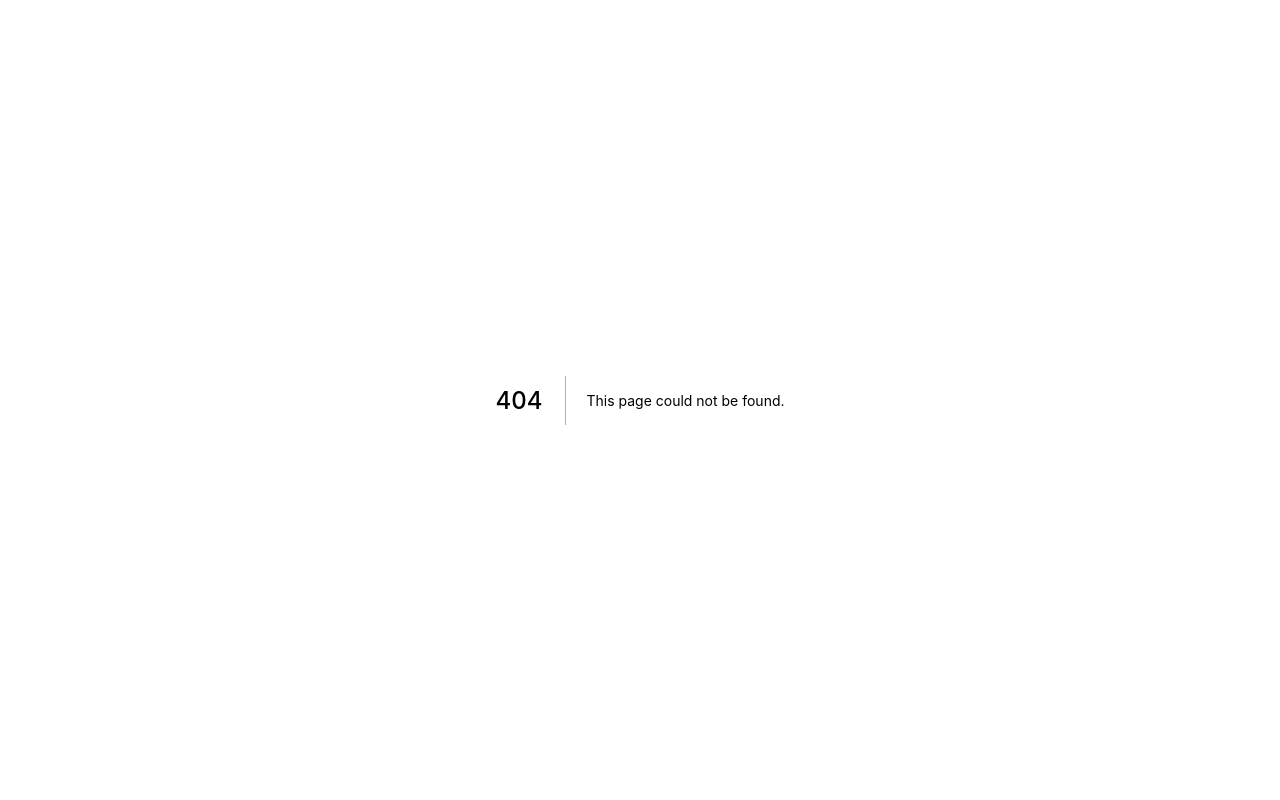
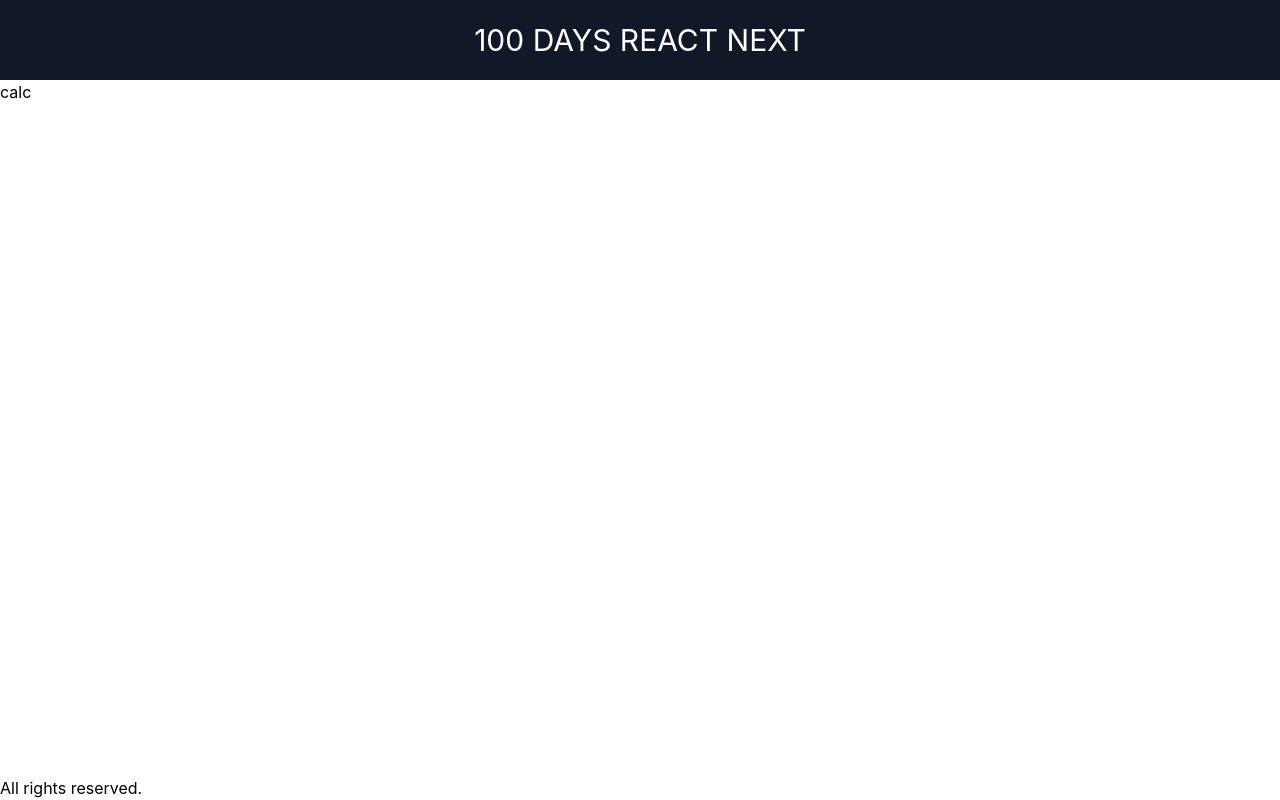
Before and after one commit to ichikareman2/study-reactjs-nextjs, a Next.js app: page /calculator in a window 1280 px wide. Before the commit this address had no page. Built offline with nearby package versions, Linux system fonts and the light colour scheme.

Commit message:
Calculator
* update readme
* rename checklist page
* calculator page init
* calculator component init

```diff
--- /dev/null
+++ b/components/calculator/calculator.tsx
@@ -0,0 +1,5 @@
+export default function Calculator() {
+  return (
+    <div>calc</div>
+  )
+}
--- /dev/null
+++ b/pages/calculator/index.tsx
@@ -0,0 +1,11 @@
+import Layout from '../../components/Layout';
+import Calculator from '../../components/calculator/calculator'
+export default function CalculatorPage() {
+  return (
+    <Layout>
+      <div className="container mx-auto">
+        <Calculator />
+      </div>
+    </Layout>
+  )
+}
--- a/pages/checklist/index.tsx
+++ b/pages/checklist/index.tsx
@@ -1,11 +1,11 @@
 import Checklist from '../../components/checklist/checklist'
 import Layout from '../../components/Layout'
 
-export default function Checlist() {
+export default function ChecklistPage() {
   return (
     <Layout>
       <div className="container mx-auto">
-        <Checklist></Checklist>
+        <Checklist />
       </div>
     </Layout>
   )
```
Also changed, not shown: 1 other file (tests, documents, lock files or other folders).
